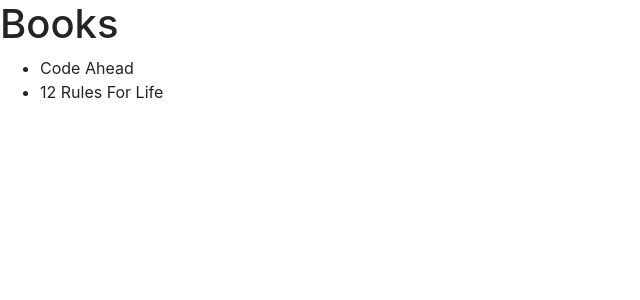
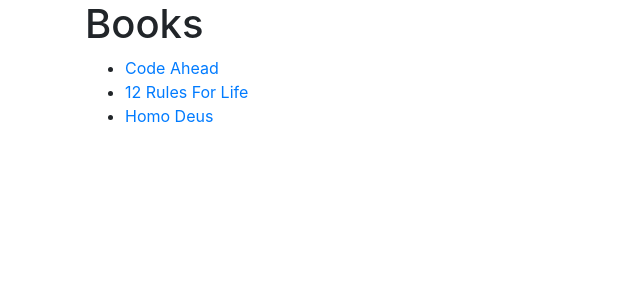
Before and after one commit to justasbieliauskas/book-flow, a React (Create React App) app: page /#/ in a window 1280 px wide. Shown: the top 300 px of the page, without its empty margins (0-640 px from the left). Built offline with nearby package versions, Linux system fonts and the light colour scheme.

Commit message:
Create basic view with in-memory db.

```diff
--- a/src/App.js
+++ b/src/App.js
@@ -1,25 +1,70 @@
 import React, { Component } from 'react';
-import { HashRouter as Router, Route } from 'react-router-dom';
+import { HashRouter as Router, Switch, Route } from 'react-router-dom';
 
 import Books from './Books';
+import Chapters from './Chapters';
+import Arguments from './Arguments';
 
 export default class App extends Component {
   constructor() {
     super();
     this.books = [
-      {title: 'Code Ahead'},
-      {title: '12 Rules For Life'},
+      {
+        id: 0,
+        title: 'Code Ahead',
+        chapters: [
+          {
+            id: 0,
+            title: 'Adrian',
+            arguments: [
+              'First argument',
+              'Second argument',
+              'Argument number three',
+            ],
+          },
+          {id: 1, title: 'Dennis'},
+          {id: 2, title: 'Tony'},
+        ],
+      },
+      {id: 1, title: '12 Rules For Life'},
+      {id: 2, title: 'Homo Deus'},
     ];
   }
 
   render() {
     return (
       <Router>
-        <Route
-          path="/"
-          exact
-          render={() => <Books books={this.books} />}
-        />
+        <Switch>
+          <Route
+            path="/"
+            exact
+            render={() => <Books books={this.books} />}
+          />
+          <Route
+            path="/books/:bookId/chapters/:chapterId"
+            render={props => {
+              return (
+                <Arguments
+                  chapter="Chapter"
+                  books={this.books}
+                  bookId={parseInt(props.match.params.bookId)}
+                  chapterId={parseInt(props.match.params.chapterId)}
+                />
+              );
+            }}
+          />
+          <Route
+            path="/books/:id"
+            render={props => {
+              return (
+                <Chapters
+                  books={this.books}
+                  id={parseInt(props.match.params.id)}
+                />
+              );
+            }}
+          />
+        </Switch>
       </Router>
     );
   }
--- /dev/null
+++ b/src/Arguments.js
@@ -0,0 +1,29 @@
+import React, { Component } from 'react';
+import Container from 'react-bootstrap/Container';
+
+export default class Arguments extends Component {
+    get chapter() {
+      const withBookId = book => book.id === this.props.bookId;
+      const withChapterId = chapter => chapter.id === this.props.chapterId;
+      const book = this.props.books.find(withBookId);
+      return book.chapters.find(withChapterId);
+    }
+
+    render() {
+      const chapter = this.chapter;
+      return (
+        <Container>
+          <h1>{chapter.title}</h1>
+          <ul>
+            {chapter.arguments.map((argument, index) => {
+              return (
+                <li key={index}>
+                  {argument}
+                </li>
+              );
+            })}
+          </ul>
+        </Container>
+      );
+    }
+}
--- a/src/Books.js
+++ b/src/Books.js
@@ -1,14 +1,24 @@
+import { Link } from 'react-router-dom';
 import React, { Component } from 'react';
+import Container from 'react-bootstrap/Container';
 
-export default function Books(props) {
-  return (
-    <div>
-      <h1>Books</h1>
-      <ul>
-        {props.books.map(
-          ({title}) => <li>{title}</li>
-        )}
-      </ul>
-    </div>
-  );
+export default class Books extends Component {
+  render() {
+    return (
+      <Container>
+        <h1>Books</h1>
+        <ul>
+          {this.props.books.map(book => {
+            return (
+              <li key={book.id}>
+                <Link to={'/books/' + book.id}>
+                  {book.title}
+                </Link>
+              </li>
+            );
+          })}
+        </ul>
+      </Container>
+    );
+  }
 }
--- /dev/null
+++ b/src/Chapters.js
@@ -0,0 +1,26 @@
+import { Link } from 'react-router-dom';
+import React, { Component } from 'react';
+import Container from 'react-bootstrap/Container';
+
+export default class Chapters extends Component {
+  render() {
+    const withId = book => book.id === this.props.id;
+    const book = this.props.books.find(withId);
+    return (
+      <Container>
+        <h1>{book.title}</h1>
+        <ul>
+          {book.chapters.map(chapter => {
+            return (
+              <li key={chapter.id}>
+                <Link to={`/books/${book.id}/chapters/${chapter.id}`}>
+                  {chapter.title}
+                </Link>
+              </li>
+            );
+          })}
+        </ul>
+      </Container>
+    );
+  }
+}
```
Also changed, not shown: 1 other file (tests, documents, lock files or other folders).
